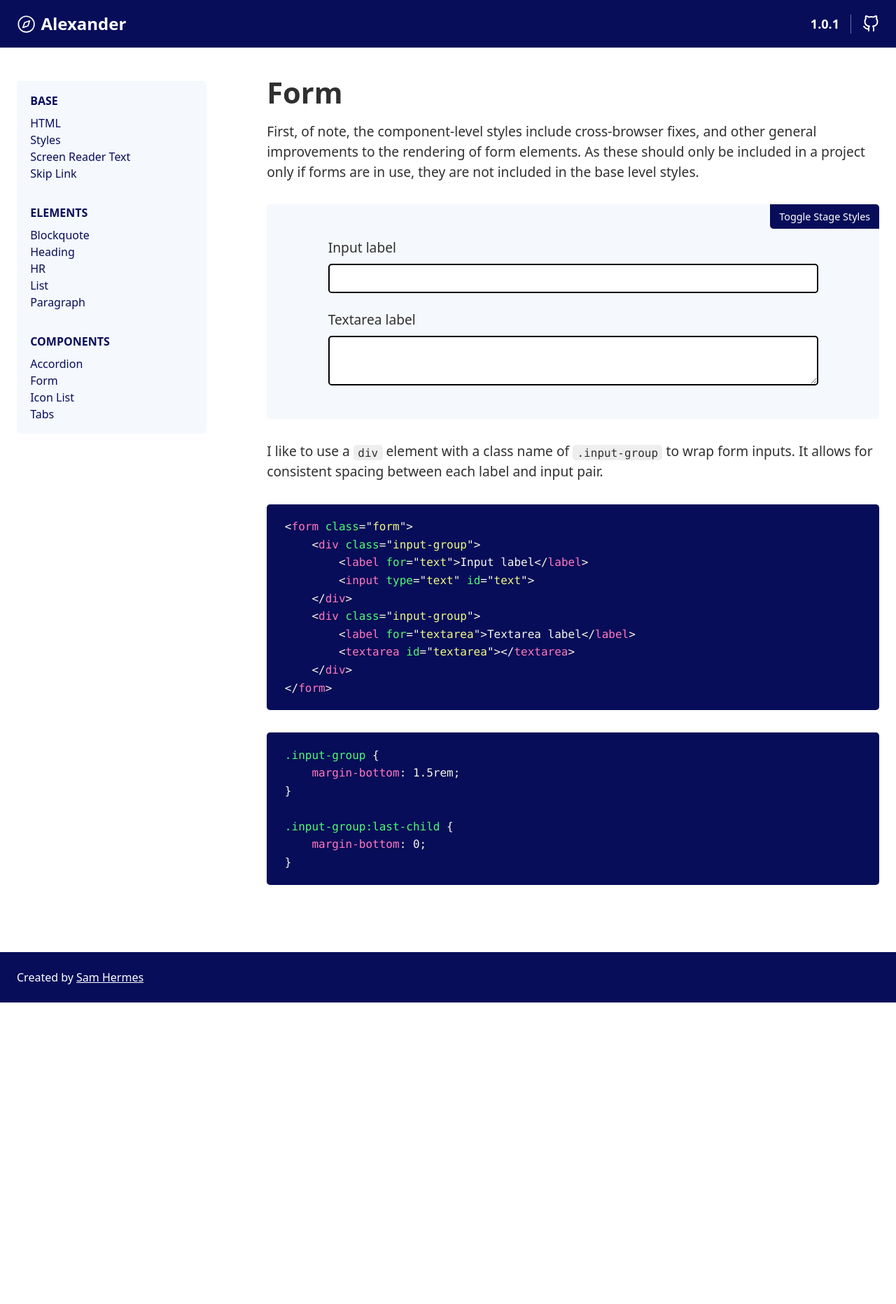
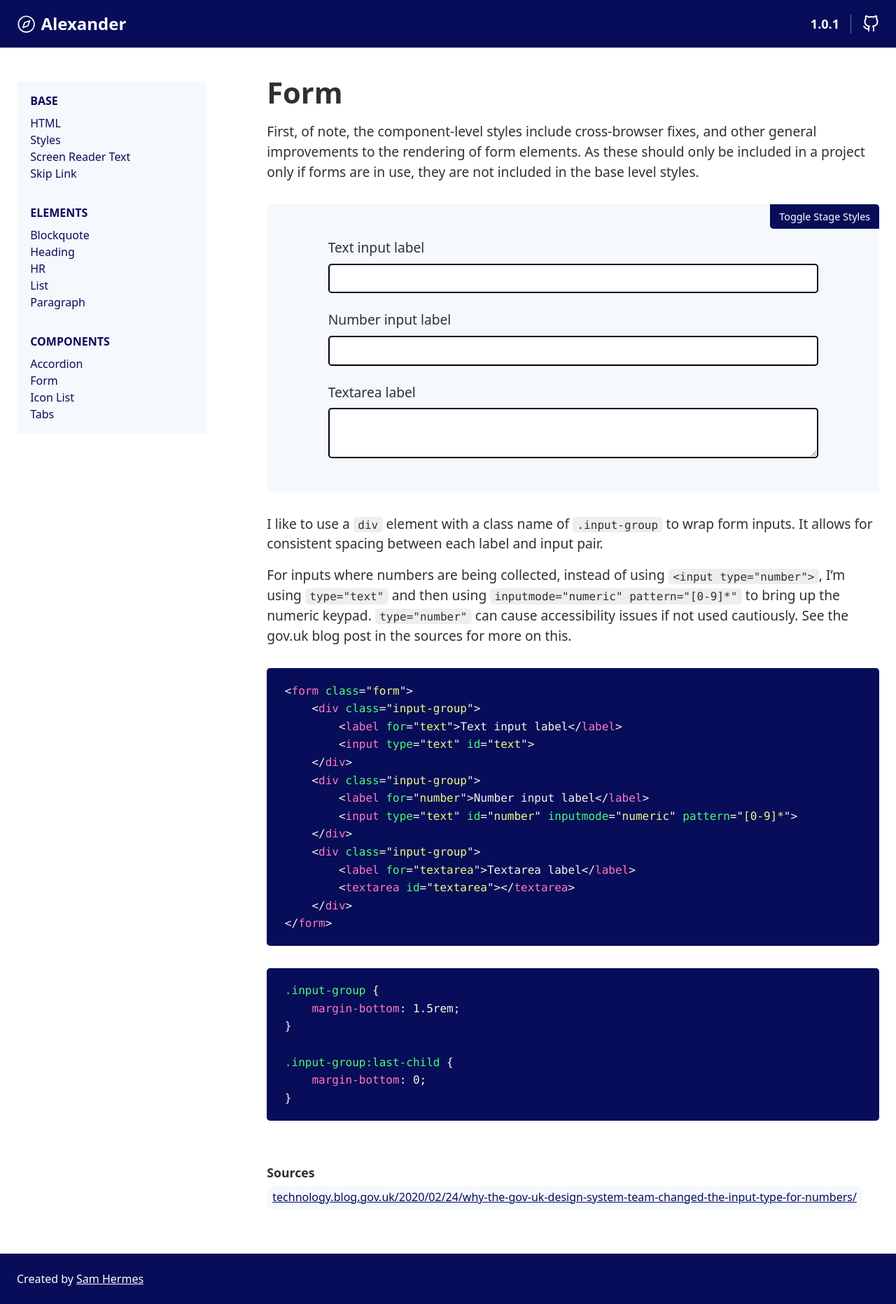
Before and after one commit to samhermes/alexander, a Jekyll site: the page built from docs/components/form.md, in a window 1280 px wide. Shown: the whole page at 70% size. Built offline with Jekyll 4.4.1, drawn with Linux system fonts in a browser that asks for light colours; before the commit the page ends 1433 px from its top, so only the background shows below that.

Commit message:
Add number input and info

````diff
--- a/docs/components/form.md
+++ b/docs/components/form.md
@@ -1,5 +1,7 @@
 ---
 title: Form
+sources:
+- https://technology.blog.gov.uk/2020/02/24/why-the-gov-uk-design-system-team-changed-the-input-type-for-numbers/
 ---
 First, of note, the component-level styles include cross-browser fixes, and other general improvements to the rendering of form elements. As these should only be included in a project only if forms are in use, they are not included in the base level styles.
 
@@ -7,8 +9,12 @@ First, of note, the component-level styles include cross-browser fixes, and othe
     <button type="button" class="stage-toggle">Toggle Stage Styles</button>
     <form class="form">
         <div class="input-group">
-            <label for="text">Input label</label>
+            <label for="text">Text input label</label>
             <input type="text" id="text">
+        </div>
+        <div class="input-group">
+            <label for="number">Number input label</label>
+            <input type="text" id="number" inputmode="numeric" pattern="[0-9]*">
         </div>
         <div class="input-group">
             <label for="textarea">Textarea label</label>
@@ -19,11 +25,17 @@ First, of note, the component-level styles include cross-browser fixes, and othe
 
 I like to use a `div` element with a class name of `.input-group` to wrap form inputs. It allows for consistent spacing between each label and input pair.
 
+For inputs where numbers are being collected, instead of using `<input type="number">`, I'm using `type="text"` and then using `inputmode="numeric" pattern="[0-9]*"` to bring up the numeric keypad. `type="number"` can cause accessibility issues if not used cautiously. See the gov.uk blog post in the sources for more on this.
+
 ```html
 <form class="form">
     <div class="input-group">
-        <label for="text">Input label</label>
+        <label for="text">Text input label</label>
         <input type="text" id="text">
+    </div>
+    <div class="input-group">
+        <label for="number">Number input label</label>
+        <input type="text" id="number" inputmode="numeric" pattern="[0-9]*">
     </div>
     <div class="input-group">
         <label for="textarea">Textarea label</label>
````
